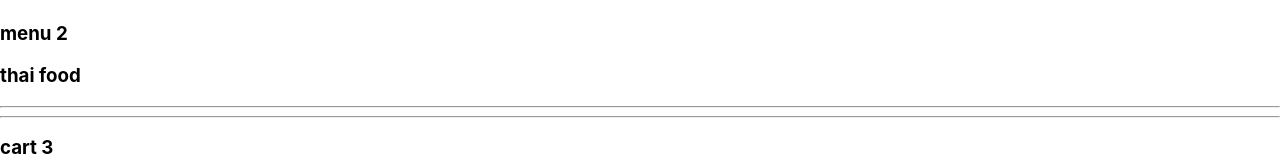
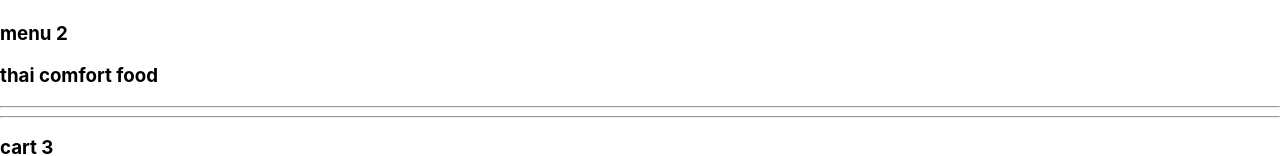
Before and after one commit to BryonBurke/component-practice, a React (Create React App) app: page / in a window 1280 px wide. Shown: the part 278-434 px from the top of the page. Built offline with nearby package versions, Linux system fonts and the light colour scheme.

Commit message:
fixed cart.js merge conflict

```diff
--- a/src/components/CartList.js
+++ b/src/components/CartList.js
@@ -11,7 +11,7 @@ const masterCartList = [
   {
     name: "cart 2",
     menu: "menu 2",
-    description: 'thai food',
+    description: 'thai comfort food',
   },
   {
     name: "cart 3",
```
